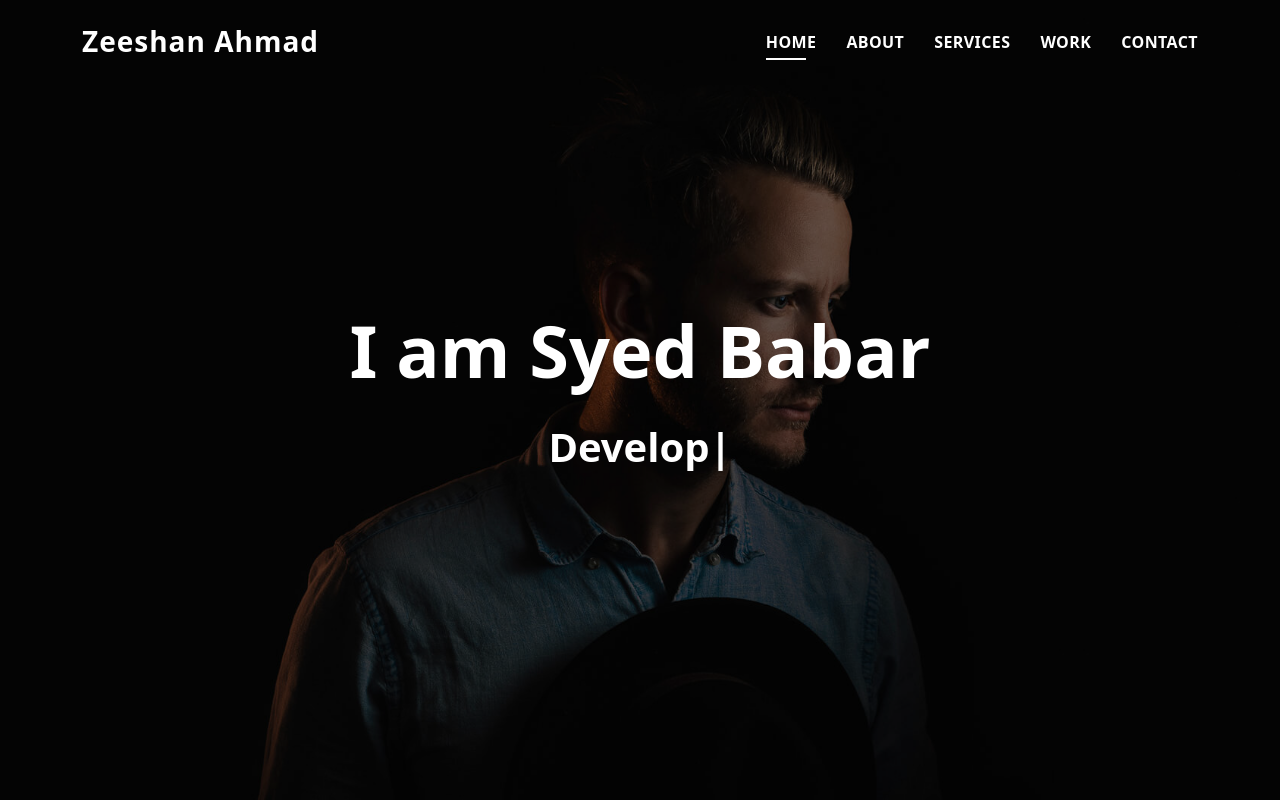
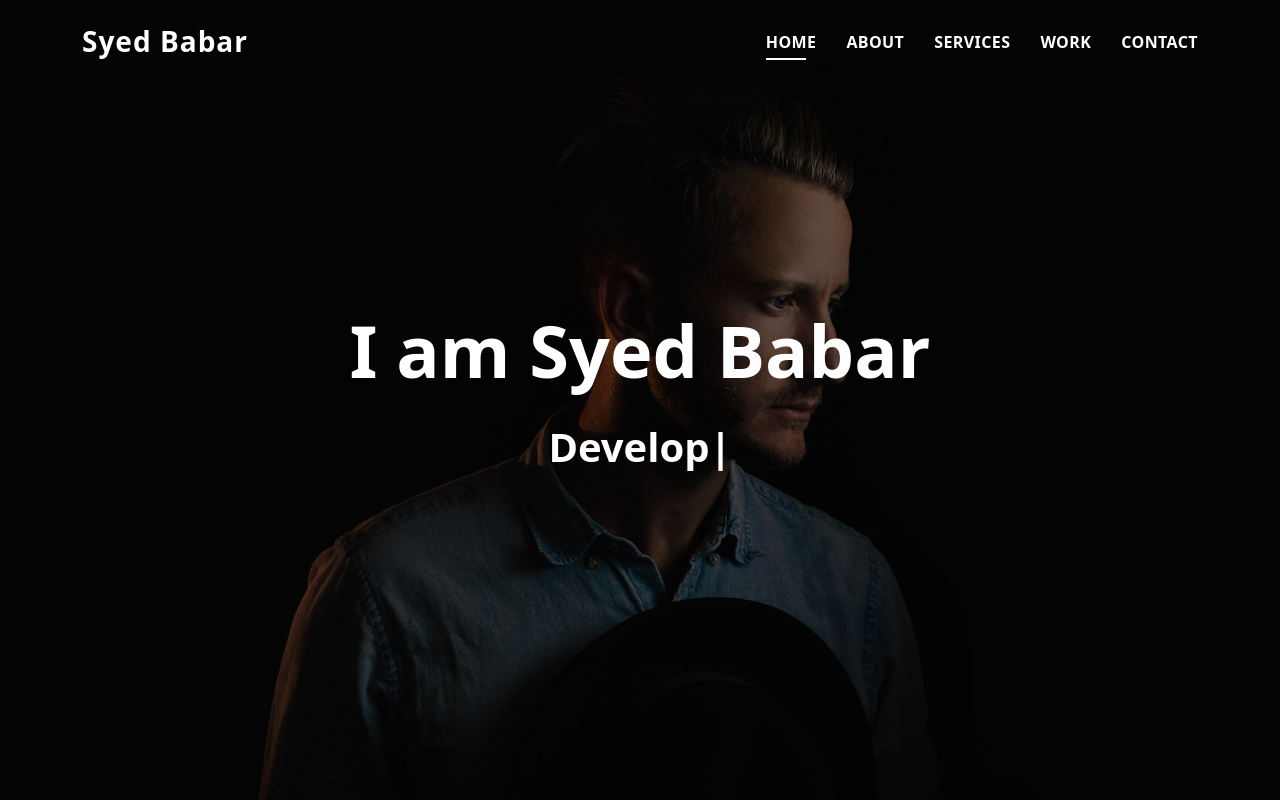
Before and after one commit to SyedBdev/SyedBdev.github.io, a plain HTML site: page index.html in a window 1280 px wide. Shown: the top 800 px of the page. Drawn offline with Linux system fonts and the light colour scheme.

Commit message:
Update index.html

```diff
--- a/index.html
+++ b/index.html
@@ -38,7 +38,7 @@
     <!-- ======= Header ======= -->
     <header id="header" class="fixed-top">
       <div class="container d-flex align-items-center justify-content-between">
-        <h1 class="logo"><a href="index.html">Zeeshan Ahmad</a></h1>
+        <h1 class="logo"><a href="index.html">Syed Babar</a></h1>
         <!-- Uncomment below if you prefer to use an image logo -->
         <!-- <a href="index.html" class="logo"><img src="assets/img/logo.png" alt="" class="img-fluid"></a>-->
 
```
